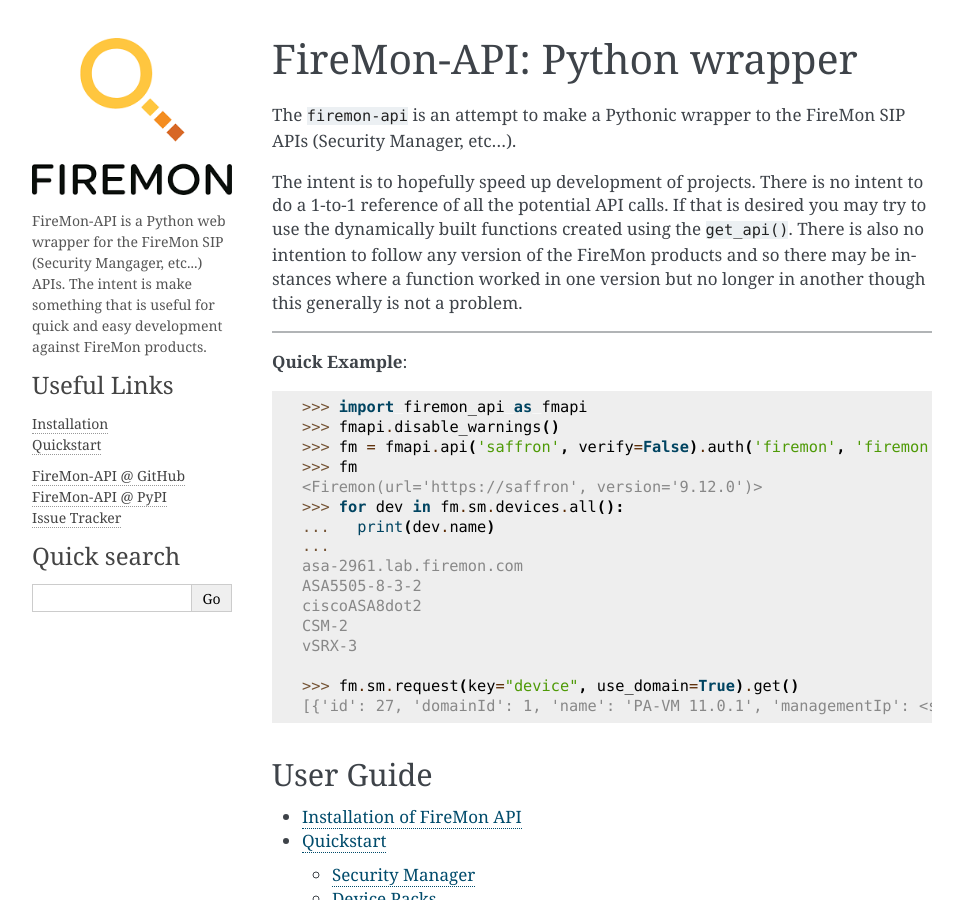
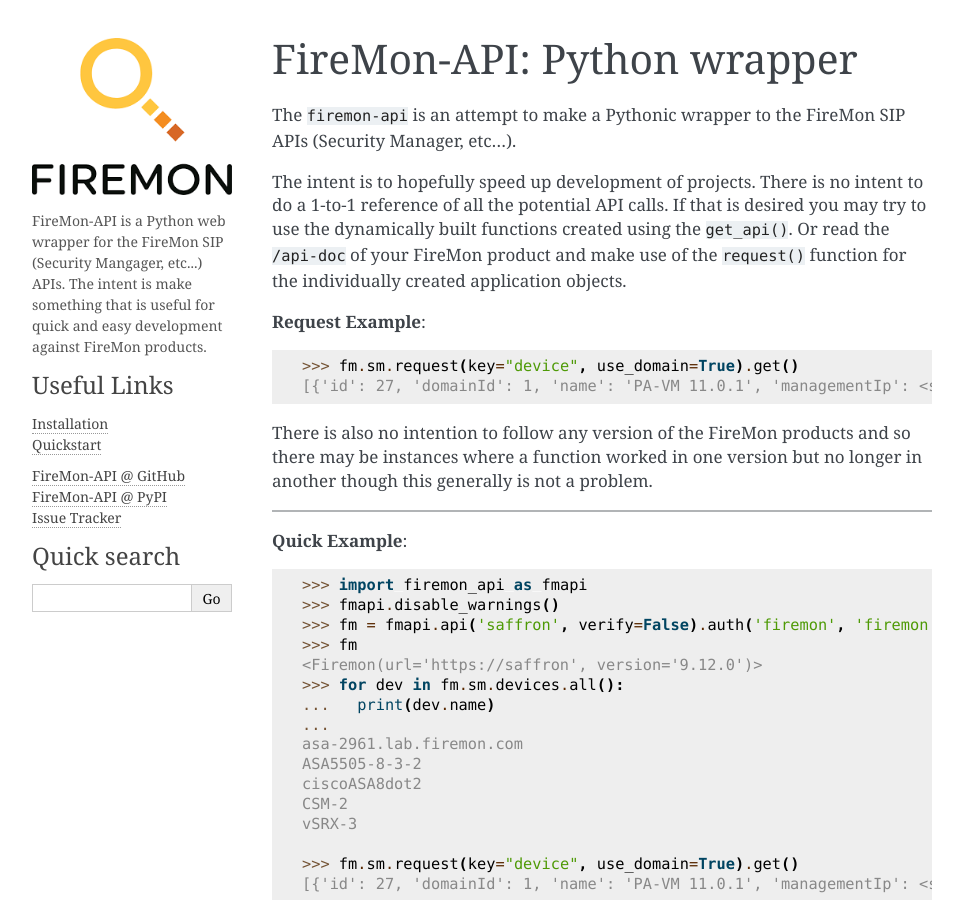
Before and after one commit to xxchillkroetexx/firemon-api, a Sphinx documentation site: the page built from docs/index.rst, in a window 1280 px wide and 900 px high. Shown: the whole window, without its empty margins (148-1111 px from the left). Built offline with Sphinx 7.4.7, drawn with Linux system fonts in a browser that asks for light colours.

Commit message:
doc: update README to reflect the request function

```diff
--- a/docs/index.rst
+++ b/docs/index.rst
@@ -10,7 +10,15 @@
 
 The intent is to hopefully speed up development of projects. There is no intent to do a 1-to-1 reference of all
 the potential API calls. If that is desired you may try to use the dynamically built functions created using
-the ``get_api()``. There is also no intention to follow any version of the FireMon products and so there may
+the ``get_api()``. Or read the ``/api-doc`` of your FireMon product and make use of the ``request()`` function for
+the individually created application objects.
+
+**Request Example**::
+
+   >>> fm.sm.request(key="device", use_domain=True).get()
+   [{'id': 27, 'domainId': 1, 'name': 'PA-VM 11.0.1', 'managementIp': <snip...>]
+
+There is also no intention to follow any version of the FireMon products and so there may
 be instances where a function worked in one version but no longer in another though this generally is not a
 problem.
 
--- a/docs/user/quickstart.rst
+++ b/docs/user/quickstart.rst
@@ -23,8 +23,8 @@
 api object as another attribute. Each app also has a simple entry to the api which the user
 may use to build requests for calls that may not be covered in other modules or for which
 a direct response is more desirable. The following shows examples of making requests that
-make use of "building" up of the `app_url` or the `domain_url` to make building API calls
-shorter. The `/api-doc` endpoint on your FireMon server should provide documentation for
+make use of "building" up of the ``app_url`` or the ``domain_url`` to make building API calls
+shorter. The ``/api-doc`` endpoint on your FireMon server should provide documentation for
 queries.
 
 ::
```
Also changed, not shown: README.md (+8 -0 lines).
